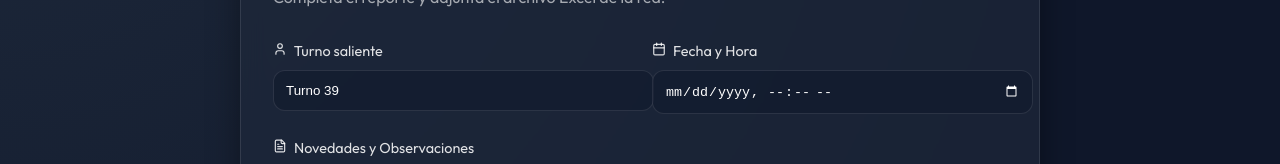
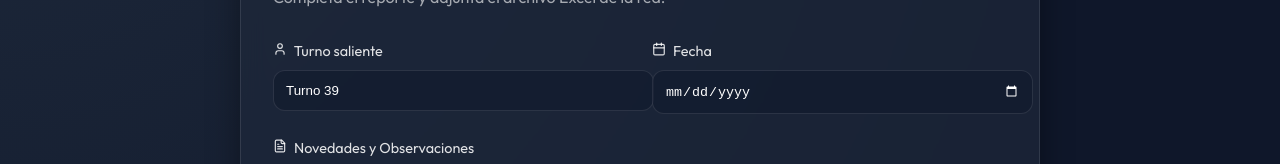
Before and after one commit to MushuAlberto/cambioturno, a React (Vite) app: page / in a window 1280 px wide. Shown: the part 277-441 px from the top of the page. Built offline with nearby package versions, Linux system fonts and the light colour scheme; no server answers; the HTML template or start-up script is replaced by a standard one.

Commit message:
UI: Change datetime-local to date-only for simpler reporting

```diff
--- a/src/components/ShiftForm.tsx
+++ b/src/components/ShiftForm.tsx
@@ -137,10 +137,10 @@ export const ShiftForm: React.FC = () => {
           </div>
           <div>
             <label style={{ display: 'block', marginBottom: '0.5rem', fontSize: '0.9rem' }}>
-              <Calendar size={14} style={{ marginRight: '4px' }} /> Fecha y Hora
+              <Calendar size={14} style={{ marginRight: '4px' }} /> Fecha
             </label>
             <input
-              type="datetime-local"
+              type="date"
               className="input-field"
               value={dateTime}
               onChange={(e) => setDateTime(e.target.value)}
```
